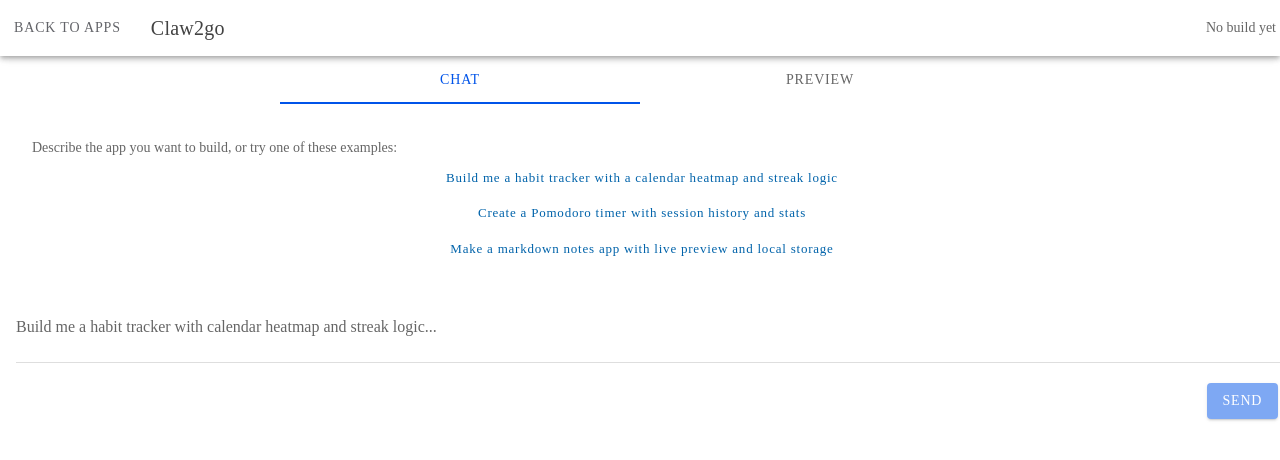
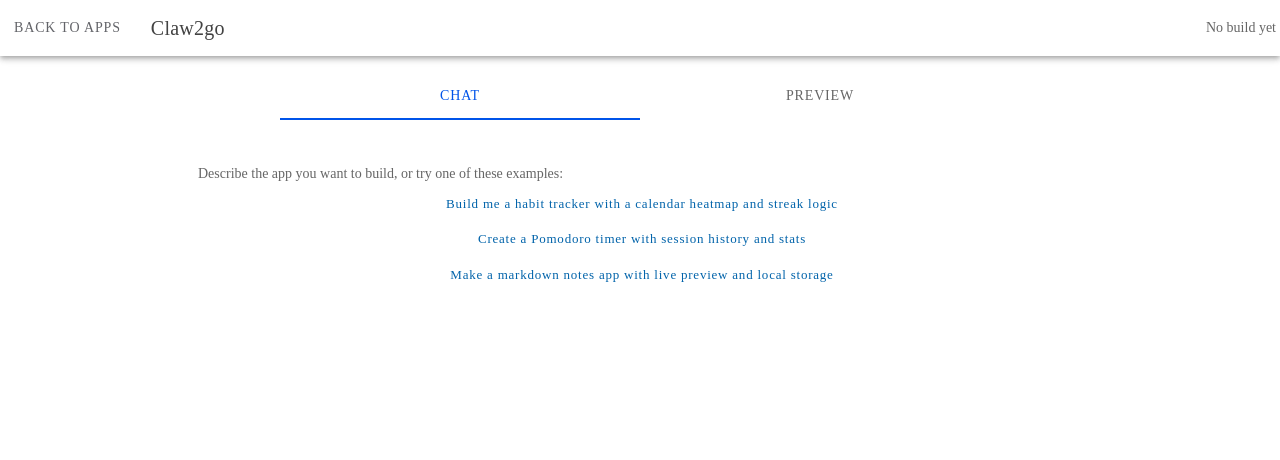
Before and after one commit to marcusschiesser/buildonphone, a Next.js app in the folder apps/pwa/: page /create in a window 1280 px wide. Shown: the top 460 px of the page. Built offline with nearby package versions, Linux system fonts and the light colour scheme.

Commit message:
fix: anchor studio composer in footer and simplify home header actions

```diff
--- a/apps/pwa/src/app/globals.css
+++ b/apps/pwa/src/app/globals.css
@@ -22,7 +22,7 @@ ion-content {
 }
 
 .studio-shell {
-  height: calc(100dvh - 72px - var(--ion-safe-area-top) - 72px);
+  height: calc(100dvh - 72px - var(--ion-safe-area-top) - 56px);
 }
 
 .mobile-tabs-shell {
@@ -33,6 +33,12 @@ ion-content {
   bottom: 0;
   z-index: 30;
   padding-bottom: var(--ion-safe-area-bottom);
+}
+
+.mobile-tabs-extra {
+  border-top: 1px solid var(--ion-border-color);
+  padding: 8px 12px;
+  background: var(--ion-background-color);
 }
 
 @media (min-width: 960px) {
--- a/apps/pwa/src/app/page.tsx
+++ b/apps/pwa/src/app/page.tsx
@@ -8,7 +8,6 @@ import {
   IonContent,
   IonGrid,
   IonHeader,
-  IonNote,
   IonPage,
   IonRow,
   IonText,
--- a/apps/pwa/src/components/navigation/mobile-tabs.tsx
+++ b/apps/pwa/src/components/navigation/mobile-tabs.tsx
@@ -3,12 +3,14 @@
 import { IonButton, IonButtons, IonFooter, IonIcon, IonLabel, IonToolbar } from '@ionic/react';
 import { addCircleOutline, gridOutline } from 'ionicons/icons';
 import { useRouter } from 'next/navigation';
+import type { ReactNode } from 'react';
 
-export function MobileTabs({ active }: { active: 'home' | 'studio' }) {
+export function MobileTabs({ active, topContent }: { active: 'home' | 'studio'; topContent?: ReactNode }) {
   const router = useRouter();
 
   return (
     <IonFooter className="mobile-tabs-shell">
+      {topContent ? <IonToolbar className="mobile-tabs-extra">{topContent}</IonToolbar> : null}
       <IonToolbar>
         <IonButtons style={{ display: 'grid', width: '100%', gridTemplateColumns: '1fr 1fr' }}>
           <IonButton
--- a/apps/pwa/src/components/studio.module.css
+++ b/apps/pwa/src/components/studio.module.css
@@ -2,6 +2,10 @@
   display: grid;
   grid-template-rows: auto 1fr;
   gap: 10px;
+}
+
+.studioPageShell {
+  padding-bottom: 0 !important;
 }
 
 .cardFlex {
@@ -17,7 +21,36 @@
   margin-bottom: 0;
 }
 
+.chatPane {
+  display: flex;
+  flex-direction: column;
+  min-height: 0;
+  height: 100%;
+}
+
+.composerRow {
+  display: flex;
+  align-items: flex-end;
+  gap: 8px;
+  margin-top: 8px;
+}
+
+.composerInput {
+  flex: 1;
+  margin: 0;
+}
+
+.composerButton {
+  margin: 0;
+}
+
 .examplePromptBtn {
   width: 100%;
   text-transform: none;
 }
+
+@media (min-width: 960px) {
+  .studioPageShell {
+    padding-bottom: 16px;
+  }
+}
--- a/apps/pwa/src/components/studio.tsx
+++ b/apps/pwa/src/components/studio.tsx
@@ -6,8 +6,6 @@ import { useRouter } from 'next/navigation';
 import {
   IonButton,
   IonButtons,
-  IonCard,
-  IonCardContent,
   IonContent,
   IonHeader,
   IonItem,
@@ -189,6 +187,7 @@ export function Studio({
       </IonHeader>
 
       <IonContent fullscreen>
+        <div className={`page-shell ion-padding studio-shell ${styles.layout}`}>
           <IonSegment value={activeTab} onIonChange={(event) => setActiveTab((event.detail.value as 'chat' | 'preview') ?? 'chat')}>
             <IonSegmentButton value="chat">
               <IonLabel>Chat</IonLabel>
@@ -199,7 +198,7 @@ export function Studio({
           </IonSegment>
 
           {activeTab === 'chat' ? (
-                <>
+            <div className={styles.chatPane}>
               <IonList inset className={styles.scrollFill}>
                 {threadMessages.length === 0 ? (
                   <IonItem lines="inset">
@@ -229,22 +228,7 @@ export function Studio({
                   <StudioMessage key={m.id} message={m} />
                 ))}
               </IonList>
-
-                  <IonItem lines="inset">
-                    <IonTextarea
-                      value={input}
-                      onIonInput={(event) => setInput(event.detail.value ?? '')}
-                      autoGrow
-                      placeholder="Build me a habit tracker with calendar heatmap and streak logic..."
-                    />
-                  </IonItem>
-
-                  <div className="ion-text-right ion-margin-top">
-                    <IonButton onClick={send} disabled={busy || Boolean(gen?.result) || !input.trim()}>
-                      {busy ? 'Working...' : 'Send'}
-                    </IonButton>
             </div>
-                </>
           ) : (
             <>
               <PreviewModeTabs mode={previewMode} onChange={setPreviewMode} />
@@ -259,8 +243,26 @@ export function Studio({
               </div>
             </>
           )}
+        </div>
       </IonContent>
-      <MobileTabs active="studio" />
+      <MobileTabs
+        active="studio"
+        topContent={
+          activeTab === 'chat' ? (
+            <IonItem lines="inset">
+              <IonTextarea
+                value={input}
+                onIonInput={(event) => setInput(event.detail.value ?? '')}
+                autoGrow
+                placeholder="Build me a habit tracker with calendar heatmap and streak logic..."
+              />
+              <IonButton onClick={send} disabled={busy || Boolean(gen?.result) || !input.trim()}>
+                {busy ? 'Working...' : 'Send'}
+              </IonButton>
+            </IonItem>
+          ) : null
+        }
+      />
     </IonPage>
   );
 }
```
Lines whose indentation alone changed are shown as unchanged.
